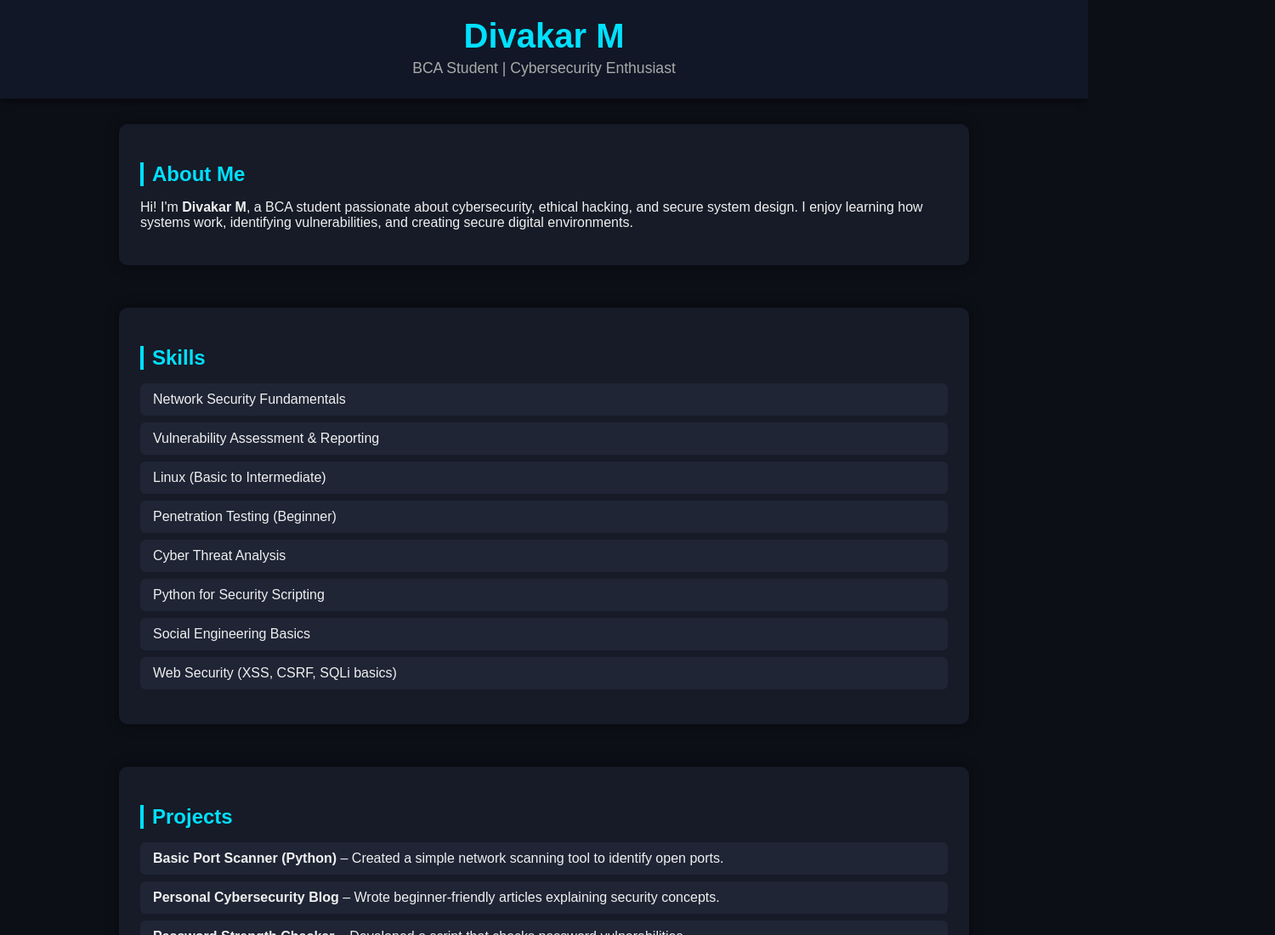
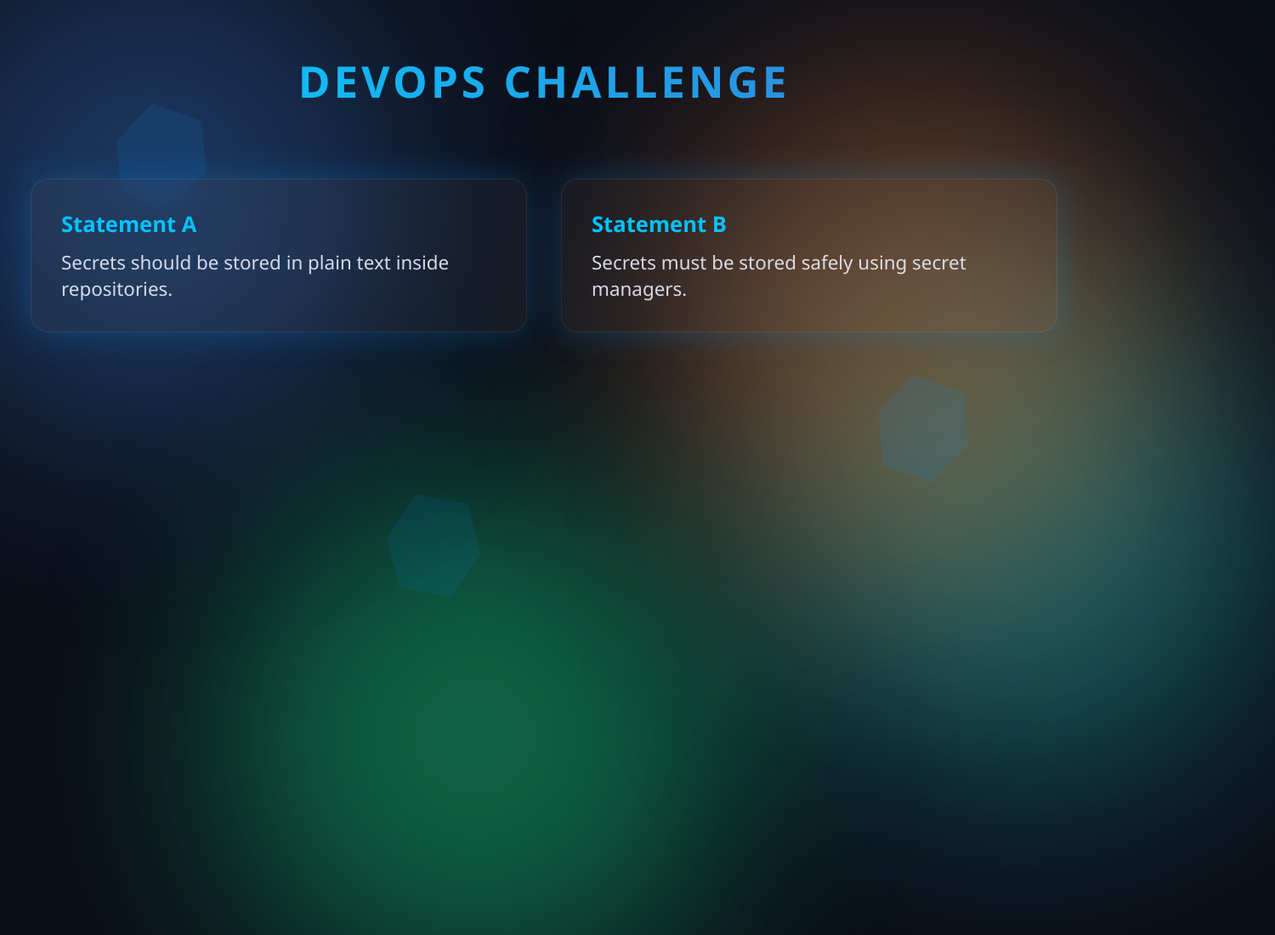
Before and after one commit to Divakarm15/Devops_demo, a plain HTML site: page index.html in a window 1280 px wide. Shown: the top 1100 px of the page at 85% size, 1500 px wide, since content can reach past the window. Drawn offline with Linux system fonts and the light colour scheme.

Commit message:
Update index.html

```diff
--- a/index.html
+++ b/index.html
@@ -3,128 +3,140 @@
 <head>
 <meta charset="UTF-8">
 <meta name="viewport" content="width=device-width, initial-scale=1.0">
-    <title>Divakar M | Portfolio</title>
+<title>DevOps Challenge</title>
+
 <style>
     body {
-            font-family: Arial, sans-serif;
         margin: 0;
-            background: #0c0f16;
-            color: #f0f0f0;
+        background: #0b0f19;
+        font-family: "Segoe UI", sans-serif;
+        color: #e9eefc;
+        overflow: hidden;
     }
 
-        header {
-            background: #111726;
-            padding: 20px 0;
-            text-align: center;
-            box-shadow: 0 2px 10px rgba(0,0,0,0.6);
+    /* Animated glowing background gradients */
+    .bg-glow {
+        position: absolute;
+        width: 600px;
+        height: 600px;
+        border-radius: 50%;
+        filter: blur(120px);
+        opacity: 0.35;
+        animation: drift 18s infinite alternate ease-in-out;
+        z-index: -10;
     }
 
-        header h1 {
-            margin: 0;
-            font-size: 2.5rem;
-            color: #00e0ff;
+    .blue { background: #3a7bd5; top: -10%; left: -10%; }
+    .teal { background: #2bd9d9; top: 40%; left: 70%; animation-duration: 22s; }
+    .green { background: #15ff99; top: 70%; left: 20%; animation-duration: 26s; }
+    .orange { background: #ff8f3c; top: 10%; left: 60%; animation-duration: 20s; }
+
+    @keyframes drift {
+        from { transform: translateY(0px) translateX(0px); }
+        to { transform: translateY(80px) translateX(40px); }
     }
 
-        header p {
-            margin: 5px 0;
-            font-size: 1.1rem;
-            color: #aaa;
+    /* Kubernetes hexagon icons floating */
+    .kube-hex {
+        position: absolute;
+        width: 120px;
+        height: 120px;
+        background: rgba(0,140,255,0.15);
+        border: 2px solid rgba(0,150,255,0.35);
+        clip-path: polygon(25% 5%, 75% 5%, 95% 50%, 75% 95%, 25% 95%, 5% 50%);
+        animation: floatHex 12s infinite ease-in-out;
+        filter: blur(1px);
     }
 
-        .container {
-            width: 80%;
-            max-width: 1000px;
-            margin: auto;
-            padding: 30px 0;
+    @keyframes floatHex {
+        0% { transform: translateY(0px) rotate(0deg); opacity: 0.5; }
+        50% { transform: translateY(-40px) rotate(20deg); opacity: 0.8; }
+        100% { transform: translateY(0px) rotate(0deg); opacity: 0.5; }
     }
 
-        section {
-            margin-bottom: 50px;
-            padding: 25px;
-            background: #161b27;
-            border-radius: 10px;
-            box-shadow: 0 0 15px rgba(0,0,0,0.4);
+    .hex1 { top: 20%; left: 10%; }
+    .hex2 { top: 60%; left: 80%; animation-delay: -2s; }
+    .hex3 { top: 75%; left: 35%; animation-delay: -4s; }
+
+    /* Title */
+    #title {
+        text-align: center;
+        font-size: 3.2rem;
+        font-weight: 800;
+        margin-top: 60px;
+        letter-spacing: 4px;
+        background: linear-gradient(to right, #00d2ff, #3a7bd5);
+        -webkit-background-clip: text;
+        -webkit-text-fill-color: transparent;
+        text-transform: uppercase;
     }
 
-        section h2 {
-            color: #00e0ff;
-            margin-bottom: 15px;
-            border-left: 4px solid #00e0ff;
-            padding-left: 10px;
+    /* Container for statements */
+    .wrapper {
+        display: flex;
+        justify-content: center;
+        gap: 40px;
+        margin-top: 80px;
     }
 
-        .skills-list, .projects-list {
-            list-style: none;
-            padding: 0;
+    .card {
+        width: 40%;
+        background: rgba(255,255,255,0.04);
+        padding: 35px;
+        border-radius: 20px;
+        border: 1px solid rgba(255,255,255,0.08);
+        backdrop-filter: blur(14px);
+        box-shadow: 0 0 40px rgba(0,150,255,0.25);
+        transition: 0.3s ease;
     }
 
-        .skills-list li, .projects-list li {
-            background: #1f2535;
-            margin: 8px 0;
-            padding: 10px 15px;
-            border-radius: 6px;
+    .card:hover {
+        transform: translateY(-10px);
+        box-shadow: 0 0 50px rgba(0,200,255,0.5);
     }
 
-        footer {
-            text-align: center;
-            padding: 20px;
-            background: #111726;
-            margin-top: 30px;
-            color: #aaa;
+    .label {
+        font-size: 1.6rem;
+        font-weight: bold;
+        color: #00c3ff;
+        margin-bottom: 12px;
+    }
+
+    .text {
+        font-size: 1.4rem;
+        opacity: 0.9;
     }
 </style>
+
 </head>
+<body>
 
-<body>
-    <header>
-        <h1>Divakar M</h1>
-        <p>BCA Student | Cybersecurity Enthusiast</p>
-    </header>
+<!-- Glowing animated background blobs -->
+<div class="bg-glow blue"></div>
+<div class="bg-glow teal"></div>
+<div class="bg-glow green"></div>
+<div class="bg-glow orange"></div>
 
-    <div class="container">
+<!-- Floating Kubernetes hexagons -->
+<div class="kube-hex hex1"></div>
+<div class="kube-hex hex2"></div>
+<div class="kube-hex hex3"></div>
 
-        <section id="about">
-            <h2>About Me</h2>
-            <p>
-                Hi! I'm <strong>Divakar M</strong>, a BCA student passionate about cybersecurity,
-                ethical hacking, and secure system design. I enjoy learning how systems work,
-                identifying vulnerabilities, and creating secure digital environments.
-            </p>
-        </section>
+<!-- Title -->
+<div id="title">DevOps Challenge</div>
 
-        <section id="skills">
-            <h2>Skills</h2>
-            <ul class="skills-list">
-                <li>Network Security Fundamentals</li>
-                <li>Vulnerability Assessment & Reporting</li>
-                <li>Linux (Basic to Intermediate)</li>
-                <li>Penetration Testing (Beginner)</li>
-                <li>Cyber Threat Analysis</li>
-                <li>Python for Security Scripting</li>
-                <li>Social Engineering Basics</li>
-                <li>Web Security (XSS, CSRF, SQLi basics)</li>
-            </ul>
-        </section>
-
-        <section id="projects">
-            <h2>Projects</h2>
-            <ul class="projects-list">
-                <li><strong>Basic Port Scanner (Python)</strong> – Created a simple network scanning tool to identify open ports.</li>
-                <li><strong>Personal Cybersecurity Blog</strong> – Wrote beginner-friendly articles explaining security concepts.</li>
-                <li><strong>Password Strength Checker</strong> – Developed a script that checks password vulnerabilities.</li>
-            </ul>
-        </section>
-
-        <section id="contact">
-            <h2>Contact</h2>
-            <p>Email: <strong>your-email@example.com</strong></p>
-            <p>GitHub: <strong>github.com/yourusername</strong></p>
-        </section>
-
+<!-- Two statement cards -->
+<div class="wrapper">
+    <div class="card">
+        <div class="label">Statement A</div>
+        <div class="text" id="statementA">Secrets should be stored in plain text inside repositories.</div>
     </div>
 
-    <footer>
-        © 2025 Divakar M | All Rights Reserved
-    </footer>
+    <div class="card">
+        <div class="label">Statement B</div>
+        <div class="text" id="statementB">Secrets must be stored safely using secret managers.</div>
+    </div>
+</div>
+
 </body>
 </html>
```
Lines whose indentation alone changed are shown as unchanged.
